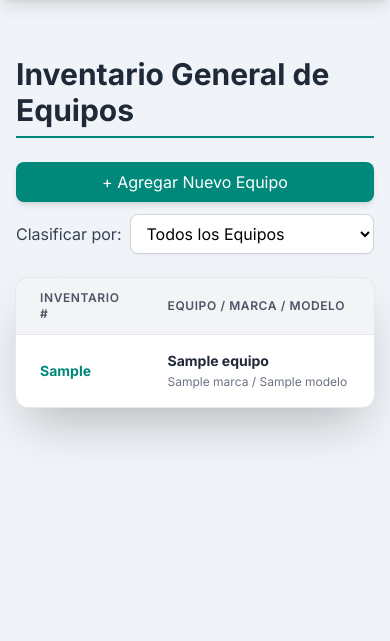
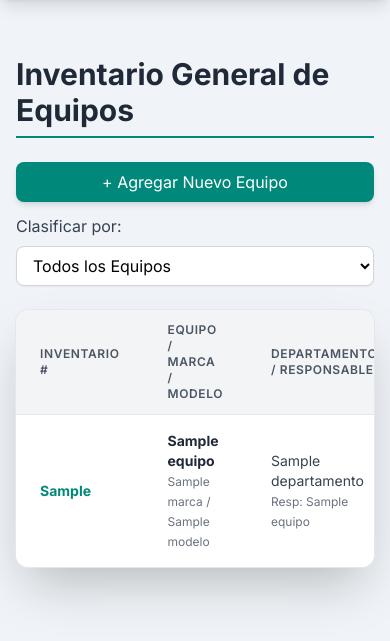
Before and after one commit to aurocanlover-gif/Inventario2, a Flask app: template templates/dashboard.html in a window 390 px wide. Shown: the part 64-705 px from the top of the page. Run offline with Flask 3, Linux system fonts and the light colour scheme; the template is opened without the code that fills it: most values are stand-ins (such as "Sample title", 1, 10 or a date in 2020); some libraries are stand-ins or nearby versions.

Commit message:
Make dashboard responsive: allow wrapping on small screens, improve filter form layout and table scrolling

```diff
--- a/templates/dashboard.html
+++ b/templates/dashboard.html
@@ -14,7 +14,7 @@
         </a>
 
         <!-- Clasificador/Filtro por Tipo de Equipo -->
-        <form method="GET" action="{{ url_for('dashboard') }}" class="w-full md:w-auto flex items-center space-x-2">
+        <form method="GET" action="{{ url_for('dashboard') }}" class="w-full md:w-auto flex flex-col md:flex-row items-start md:items-center space-y-2 md:space-y-0 md:space-x-2">
             <label for="tipo_equipo" class="text-gray-700 font-medium whitespace-nowrap">Clasificar por:</label>
             <select name="tipo" id="tipo_equipo" onchange="this.form.submit()"
                     class="block w-full md:w-64 border border-gray-300 rounded-lg shadow-sm py-2 px-3 focus:ring-tecnm focus:border-tecnm bg-white">
@@ -30,7 +30,8 @@
     <!-- Tabla de Inventario -->
     {% if equipos %}
     <div class="shadow-2xl rounded-xl overflow-hidden ring-1 ring-gray-200">
-        <div class="overflow-x-auto">
+        <!-- Hacemos el contenedor scrollable en pantallas pequeñas -->
+        <div class="table-responsive overflow-x-auto">
             <table class="min-w-full divide-y divide-gray-200">
                 <thead class="bg-gray-100">
                     <tr>
@@ -44,17 +45,17 @@
                 <tbody class="bg-white divide-y divide-gray-100">
                     {% for equipo in equipos %}
                     <tr class="hover:bg-gray-50 transition duration-100">
-                        <td class="px-6 py-4 whitespace-nowrap text-sm font-bold text-tecnm">{{ equipo.numero_inventario }}</td>
-                        <td class="px-6 py-4 whitespace-nowrap text-sm text-gray-700">
+                        <td class="px-6 py-4 sm:whitespace-nowrap text-sm font-bold text-tecnm">{{ equipo.numero_inventario }}</td>
+                        <td class="px-6 py-4 sm:whitespace-nowrap text-sm text-gray-700">
                             <strong class="text-gray-800">{{ equipo.equipo }}</strong><br>
                             <span class="text-xs text-gray-500">{{ equipo.marca or 'N/A' }} / {{ equipo.modelo or 'N/A' }}</span>
                         </td>
-                        <td class="px-6 py-4 whitespace-nowrap text-sm text-gray-700">
+                        <td class="px-6 py-4 sm:whitespace-nowrap text-sm text-gray-700">
                             {{ equipo.departamento or 'Sin Asignar' }}<br>
                             <!-- Acceso a la columna renombrada: 'nombre' -->
                             <span class="text-xs text-gray-500">Resp: {{ equipo.nombre or 'Sin Responsable' }}</span>
                         </td>
-                        <td class="px-6 py-4 whitespace-nowrap text-sm text-center">
+                        <td class="px-6 py-4 sm:whitespace-nowrap text-sm text-center">
                             {% if equipo.estado == 'Activo' %}
                                 <span class="px-3 py-1 inline-flex text-xs leading-5 font-semibold rounded-full bg-green-100 text-green-800">ACTIVO</span>
                             {% else %}
@@ -63,11 +64,11 @@
                                 </span>
                             {% endif %}
                         </td>
-                        <td class="px-6 py-4 whitespace-nowrap text-center text-sm font-medium">
+                        <td class="px-6 py-4 sm:whitespace-nowrap text-center text-sm font-medium">
                             {% if session['role'] == 'admin' %}
                             <!-- Botón de eliminación (Solo visible para administradores) -->
-                            <form action="{{ url_for('eliminar_equipo', equipo_id=equipo.id) }}" method="POST" class="inline" onsubmit="return confirm('¿CONFIRMAS eliminar permanentemente el equipo {{ equipo.numero_inventario }} y todos sus registros? Esta acción es IRREVERSIBLE.');">
-                                <button type="submit" class="text-red-600 hover:text-white bg-white hover:bg-red-700 border border-red-600 px-3 py-1 rounded-lg ml-2 transition duration-150 ease-in-out shadow-sm">
+                            <form action="{{ url_for('eliminar_equipo', equipo_id=equipo.id) }}" method="POST" class="inline w-full md:w-auto" onsubmit="return confirm('¿CONFIRMAS eliminar permanentemente el equipo?');">
+                                <button type="submit" class="text-red-600 hover:text-white bg-white hover:bg-red-700 border border-red-600 px-3 py-1 rounded-lg ml-0 md:ml-2 transition duration-150 ease-in-out w-full md:w-auto">
                                     Eliminar
                                 </button>
                             </form>
@@ -85,7 +86,7 @@
     <!-- Mensaje si no hay equipos o el filtro no devuelve resultados -->
     <div class="text-center py-12 bg-white rounded-xl shadow-lg border border-gray-200">
         <svg class="mx-auto h-12 w-12 text-gray-400" xmlns="http://www.w3.org/2000/svg" fill="none" viewBox="0 0 24 24" stroke-width="1.5" stroke="currentColor">
-          <path stroke-linecap="round" stroke-linejoin="round" d="M20.25 7.5l-.625 10.844A2.25 2.25 0 0117.375 21H5.625a2.25 2.25 0 01-2.249-2.156L3.75 7.5M10 11.25h4M10 15h4m-7.5-3h-.008v.008h.008V12zm7.5 0h.008v.008h.008V12z" />
+          <path stroke-linecap="round" stroke-linejoin="round" d="M20.25 7.5l-.625 10.844A2.25 2.25 0 0117.375 21H5.625a2.25 2.25 0 01-2.249-2.156L3.75 7.5M10 11.25h4M10 15h4m-7.5-3h-.008v.008h.00" />
         </svg>
         <h3 class="mt-2 text-xl font-medium text-gray-900">{% if filtro_tipo %}No hay equipos de tipo '{{ filtro_tipo }}'{% else %}Inventario Vacío{% endif %}</h3>
         <p class="mt-1 text-sm text-gray-500">
@@ -96,7 +97,7 @@
             {% endif %}
         </p>
         <div class="mt-6">
-            <a href="{{ url_for('agregar_equipo') }}" class="inline-flex items-center px-4 py-2 border border-transparent text-sm font-medium rounded-lg shadow-sm text-white bg-tecnm hover:bg-tecnm-dark transition">
+            <a href="{{ url_for('agregar_equipo') }}" class="inline-flex items-center px-4 py-2 border border-transparent text-sm font-medium rounded-lg shadow-sm text-white bg-tecnm hover:bg-tecnm-dark">
                 Registrar Primer Equipo
             </a>
         </div>
```
